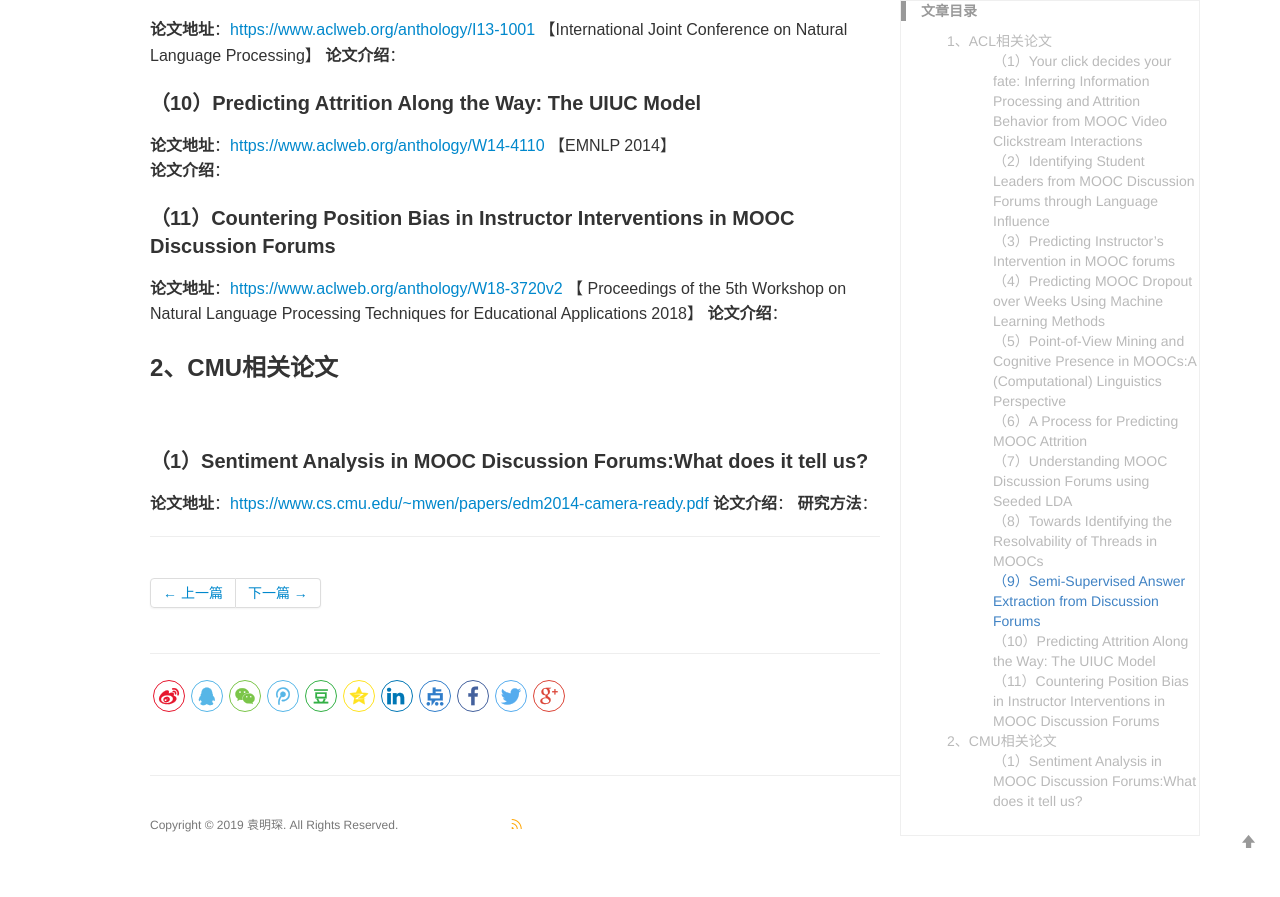
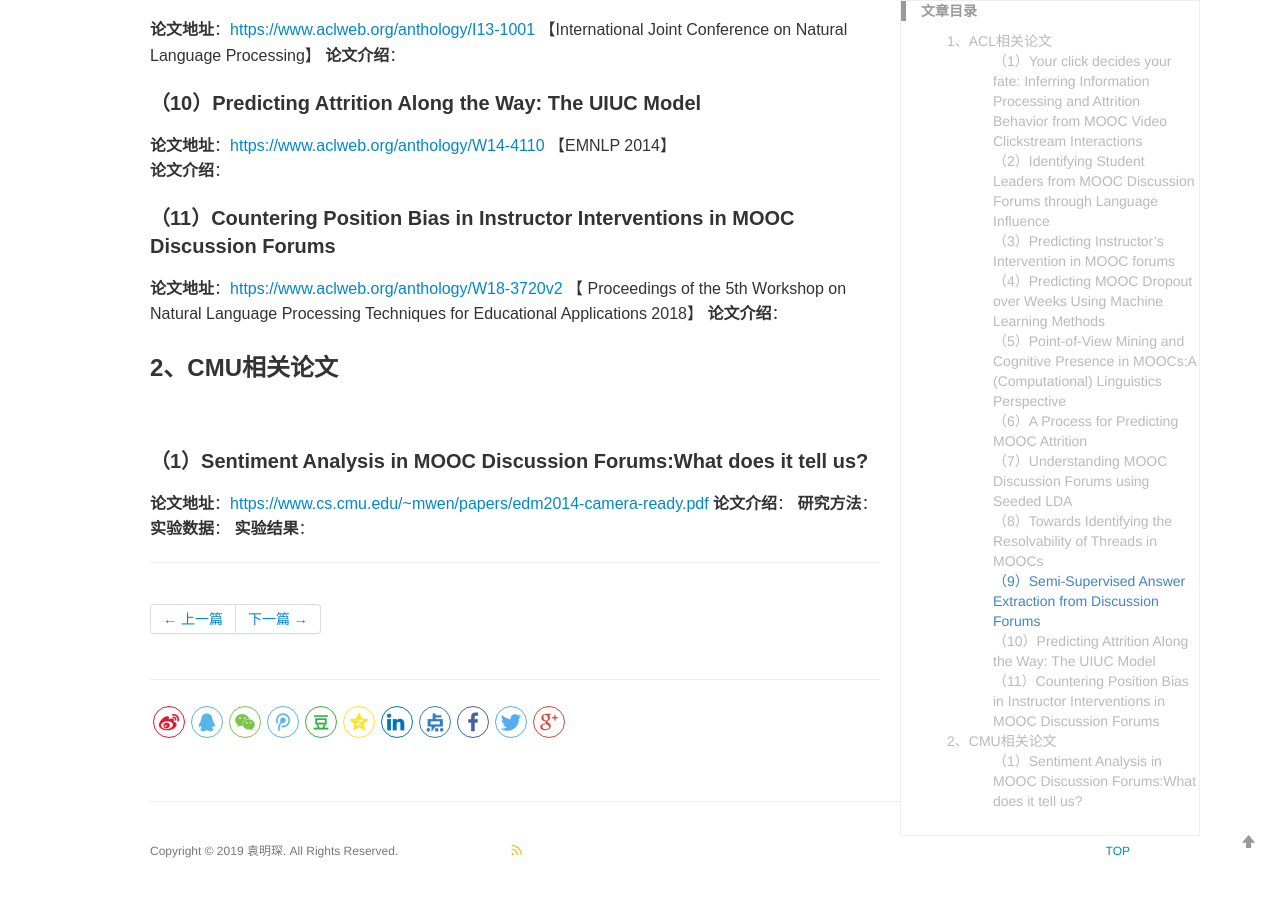
Before and after one commit to yuanmingchen/yuanmingchen.github.io, a Jekyll site: the page built from _posts/2019-04-19-online course nlp paper survey 2.md, in a window 1280 px wide and 900 px high, scrolled down 2678 px. Shown: the top 897 px of the window. Built offline with Jekyll 4.4.1, drawn with Linux system fonts in a browser that asks for light colours; formulas are drawn with MathJax 3; comment, search, counter and statistics services are not loaded; before the commit the page ends 3552 px from its top, so only the background shows below that.

Commit message:
Updates _posts/2019-04-19-online course nlp paper survey 2.md
Auto commit by GitBook Editor

```diff
--- a/_posts/2019-04-19-online course nlp paper survey 2.md
+++ b/_posts/2019-04-19-online course nlp paper survey 2.md
@@ -98,3 +98,5 @@
 **论文地址**：<https://www.cs.cmu.edu/~mwen/papers/edm2014-camera-ready.pdf>
 **论文介绍**：
 **研究方法**：
+**实验数据**：
+**实验结果**：
```
